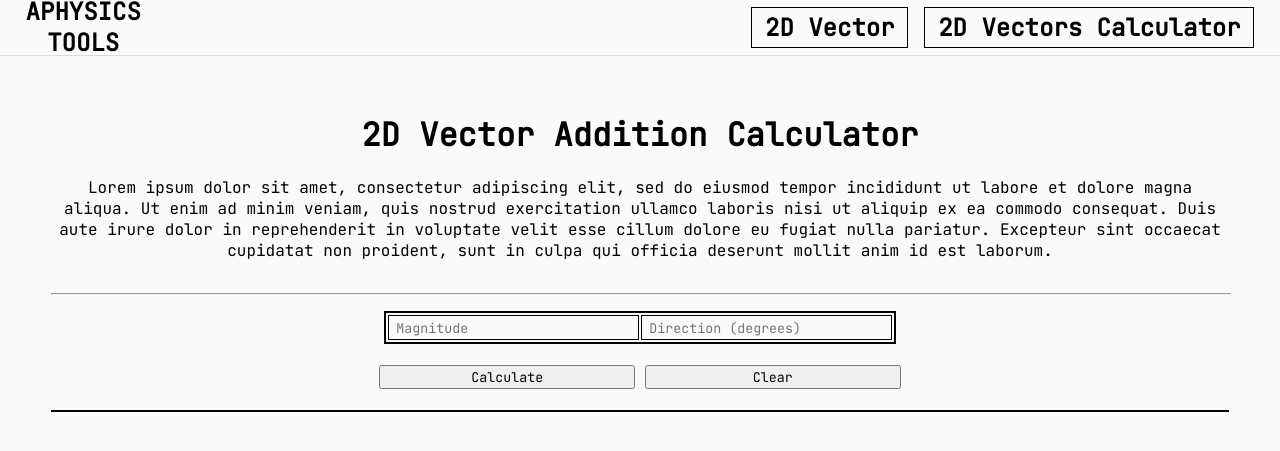
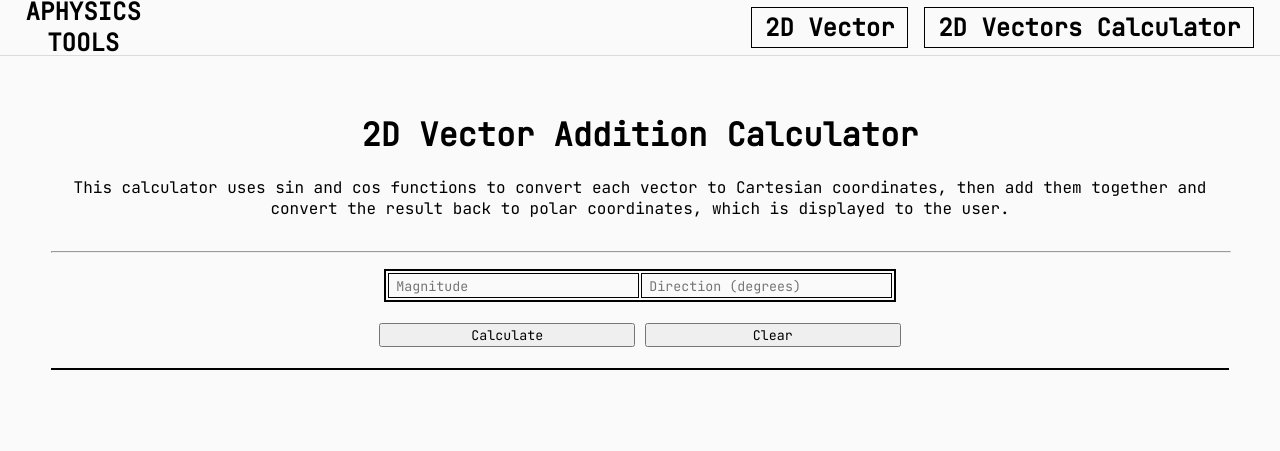
Before and after one commit to quintindunn/APhysicsWeb, a Flask app: page /2dvectors/2dcalculator in a window 1280 px wide. Shown: the top 451 px of the page. Run offline with Flask 3, Linux system fonts and the light colour scheme.

Commit message:
Added explanations for vectors and the math behind the calculator

```diff
--- a/templates/vector2d/index.html
+++ b/templates/vector2d/index.html
@@ -5,4 +5,5 @@
 
 {% block content %}
     <h1>Information on 2-dimensional vectors...</h1>
+    <p>2D Vectors are a way of representing motion on a 2-dimensional plane. Vectors, or polar coordinates, consist of two numbers, a distance and an angle. While working with them can simplify some problems, doing conversions between them and Cartesian coordinates can be repetitive and time-consuming.</p>
 {% endblock content %}
--- a/templates/vector2d/vector_addition_calculator.html
+++ b/templates/vector2d/vector_addition_calculator.html
@@ -10,7 +10,7 @@
     <div class="page-content">
         <div class="heading">
             <h1>2D Vector Addition Calculator</h1>
-            <p>Lorem ipsum dolor sit amet, consectetur adipiscing elit, sed do eiusmod tempor incididunt ut labore et dolore magna aliqua. Ut enim ad minim veniam, quis nostrud exercitation ullamco laboris nisi ut aliquip ex ea commodo consequat. Duis aute irure dolor in reprehenderit in voluptate velit esse cillum dolore eu fugiat nulla pariatur. Excepteur sint occaecat cupidatat non proident, sunt in culpa qui officia deserunt mollit anim id est laborum.</p>
+            <p>This calculator uses sin and cos functions to convert each vector to Cartesian coordinates, then add them together and convert the result back to polar coordinates, which is displayed to the user.</p>
         </div>
         <hr style="width: 100%; margin: 2vh 0;">
         <table id="vector-table"><tbody>
```
Also changed, not shown: routes/vector2d.py (line endings or trailing spaces).
